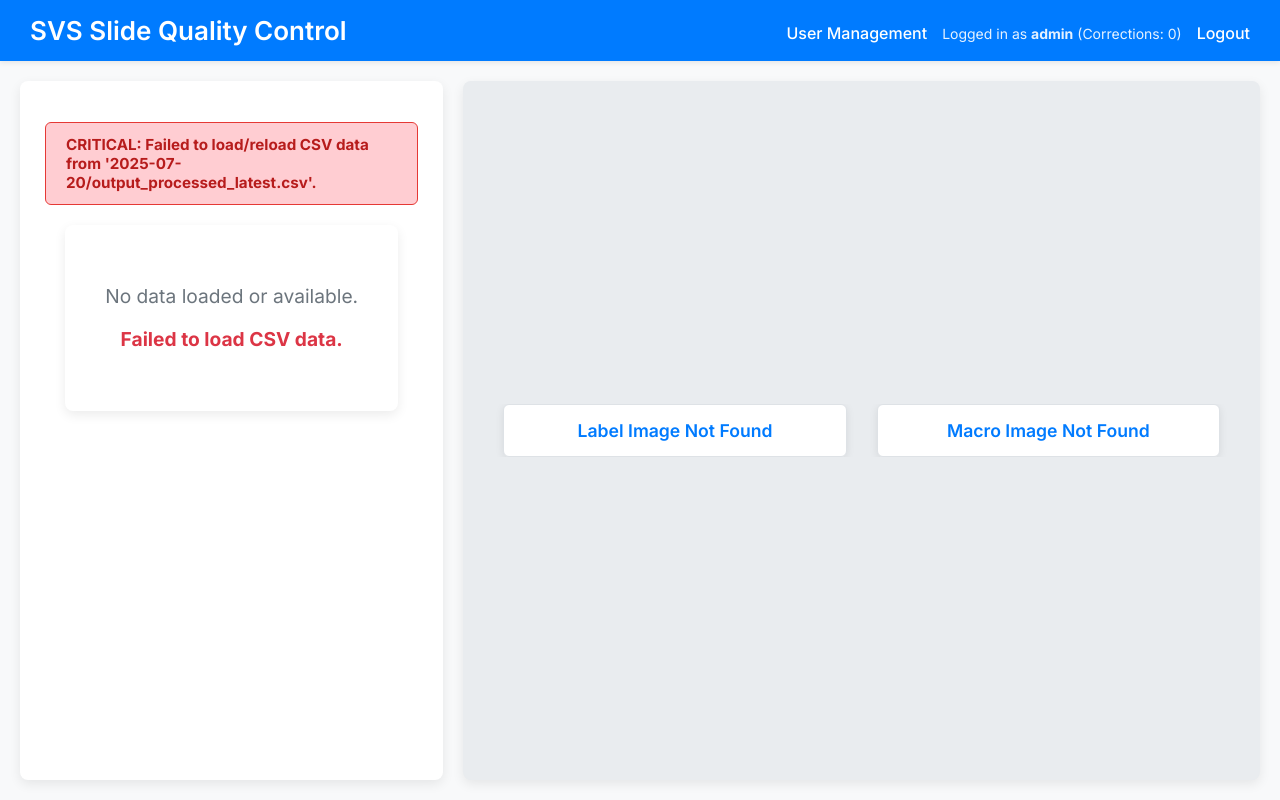
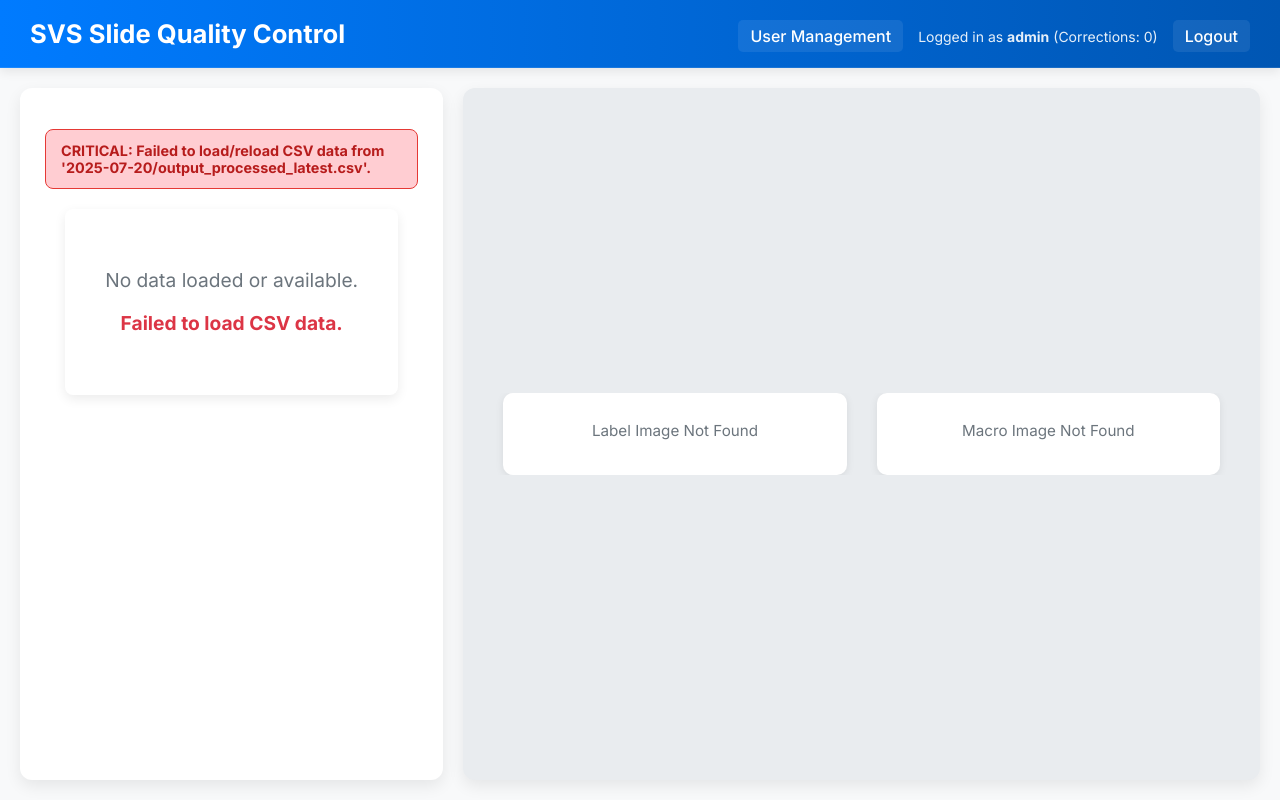
Before and after one commit to gitxandert/Label-Check, a Flask app: page / in a window 1280 px wide. Run offline with Flask 3, Linux system fonts and the light colour scheme; a user stored in the database is signed in; parts of the project's set-up code (start-up, migrations or seed data) failed here and were passed over; some libraries are stand-ins or nearby versions.

Commit message:
added UI changes

```diff
--- a/templates/index.html
+++ b/templates/index.html
@@ -27,31 +27,34 @@
             --shadow: rgba(0, 0, 0, 0.08);
         }
 
+        /* --- Modernized Look & Feel --- */
         body {
             font-family: 'Inter', sans-serif;
+            background-color: var(--light-bg);
+            margin: 0;
             display: flex;
             flex-direction: column;
             min-height: 100vh;
-            margin: 0;
-            background-color: var(--light-bg);
             color: var(--text-color);
         }
 
+        /* HEADER */
         .header {
-            background-color: var(--primary-color);
+            background: linear-gradient(90deg, var(--primary-color), var(--primary-dark));
             color: white;
             padding: 15px 30px;
             display: flex;
             justify-content: space-between;
             align-items: center;
-            box-shadow: 0 2px 5px var(--shadow);
+            box-shadow: 0 4px 10px var(--shadow);
+            border-bottom: 1px solid rgba(255, 255, 255, 0.1);
             flex-wrap: wrap; /* Allow wrapping on smaller screens */
         }
 
         .header h1 {
             margin: 0;
-            font-size: 26px;
-            font-weight: 600;
+            font-size: 1.6rem;
+            font-weight: 700;
         }
 
         .header-links {
@@ -67,10 +70,13 @@
             text-decoration: none;
             font-weight: 500;
             transition: color 0.2s ease-in-out;
+            padding: 6px 12px;
+            background: rgba(255,255,255,0.08);
+            border-radius: 5px;
         }
 
         .header-links a:hover {
-            color: rgba(255, 255, 255, 0.8);
+            background: rgba(255,255,255,0.15);
         }
 
         .header-links span {
@@ -86,12 +92,13 @@
             gap: 20px;
         }
 
+        /* PANELS */
         .left-panel {
             flex: 1;
             padding: 25px;
-            background-color: var(--card-bg);
-            border-radius: 8px;
-            box-shadow: 0 4px 12px var(--shadow);
+            background: var(--card-bg);
+            border-radius: 12px;
+            box-shadow: 0 6px 16px var(--shadow);
             overflow-y: auto; /* Enable scrolling for content within this panel */
             min-width: 350px; /* Ensure panel doesn't get too small */
         }
@@ -103,9 +110,9 @@
             flex-direction: column;
             align-items: center;
             justify-content: center;
-            background-color: var(--dark-bg);
-            border-radius: 8px;
-            box-shadow: 0 4px 12px var(--shadow);
+            background: var(--dark-bg);
+            border-radius: 12px;
+            box-shadow: 0 6px 16px var(--shadow);
             overflow: hidden; /* Hide overflow for image sizing */
         }
 
@@ -120,11 +127,12 @@
             overflow-y: auto; /* Add scroll if images are too tall */
         }
 
+        /* IMAGE BOXES */
         .image-box {
-            border: 1px solid var(--border-color);
-            padding: 15px;
-            background-color: var(--card-bg);
-            border-radius: 6px;
+            border: none;
+            background: white;
+            padding: 20px;
+            border-radius: 10px;
             box-shadow: 0 2px 8px var(--shadow);
             text-align: center;
             flex-basis: calc(50% - 30px); /* Two columns, considering gap */
@@ -148,10 +157,14 @@
         }
 
         .image-box p {
-            margin: 0;
-            font-weight: 600;
-            color: var(--primary-color);
-            font-size: 1.1em;
+            margin-top: 8px;
+            font-size: 0.95rem;
+            color: var(--secondary-color);
+        }
+
+        .image-box:hover {
+            transform: translateY(-3px);
+            box-shadow: 0 6px 16px var(--shadow);
         }
 
         .form-section {
@@ -311,11 +328,12 @@
             width: 100%;
         }
 
+        /* FLASH MESSAGES */
         .flash-messages li {
-            padding: 12px 20px;
-            margin-bottom: 12px;
-            border-radius: 6px;
-            font-size: 0.95em;
+            border-radius: 8px;
+            font-size: 0.9rem;
+            padding: 12px 15px;
+            margin-bottom: 10px;
             font-weight: 500;
             border: 1px solid transparent; /* Base border */
         }
```
Also changed, not shown: other parts of templates/index.html (+23 -17 lines).
